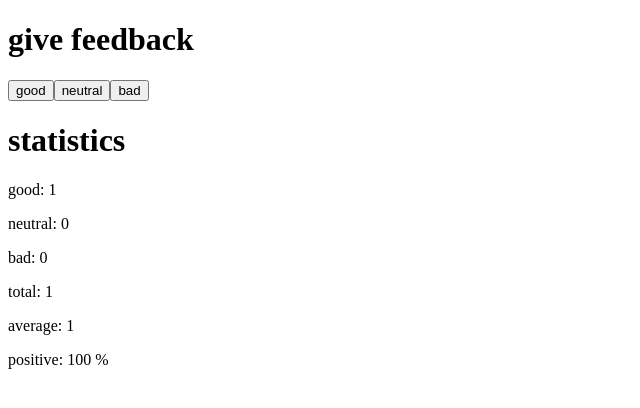
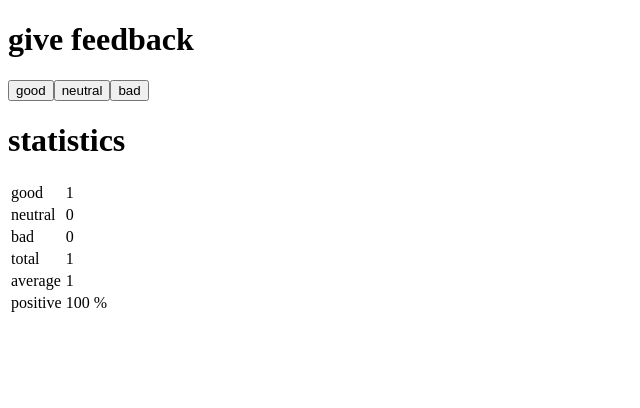
Before and after one commit to kmk9000/unicafe, a React (Vite) app: page / in a window 1280 px wide. Both pictures are taken after a click on the button "good". Shown: the top 408 px of the page, without its empty margins (0-640 px from the left). Built offline with nearby package versions, Linux system fonts and the light colour scheme.

Commit message:
destructured props use in Statistics

```diff
--- a/src/App.jsx
+++ b/src/App.jsx
@@ -6,15 +6,15 @@
 
 const StatisticLine = ({ text, value }) => {
   return (
-    <p>
-      {text}: {value}
-    </p>
+    <tr>
+      <td>{text}</td>
+      <td>{value}</td>
+    </tr>
   );
 };
 
-const Statistics = (props) => {
-  const { good, neutral, bad } = props;
-  console.log(props);
+const Statistics = ({ good, neutral, bad }) => {
+  console.log({ good, neutral, bad });
 
   const total = good + neutral + bad;
   console.log(total);
@@ -32,12 +32,16 @@
       ) : (
         <>
           <h1>statistics</h1>
+          <table>
+            <tbody>
               <StatisticLine value={good} text="good" />
               <StatisticLine value={neutral} text="neutral" />
               <StatisticLine value={bad} text="bad" />
               <StatisticLine value={total} text="total" />
               <StatisticLine value={average} text="average" />
               <StatisticLine value={positive + " %"} text="positive" />
+            </tbody>
+          </table>
         </>
       )}
     </>
```
Lines whose indentation alone changed are shown as unchanged.
